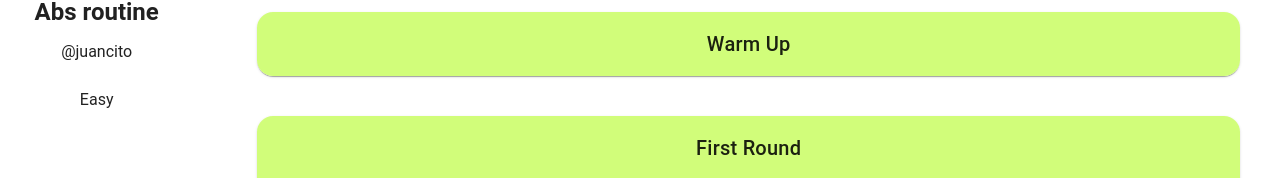
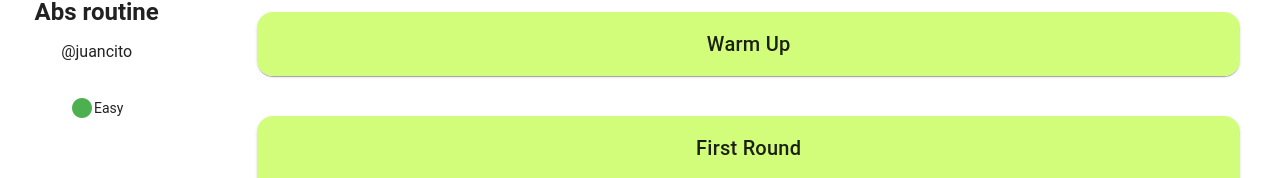
Before and after one commit to magflores/GoGym-web, a Vue app: page /routinedetailed in a window 1280 px wide. Shown: the part 163-341 px from the top of the page. Built offline with nearby package versions, Linux system fonts and the light colour scheme; a web font is replaced by a local one; what vue-resource would draw is missing.

Commit message:
Difficulty indicator

```diff
--- /dev/null
+++ b/src/components/difficultySign.vue
@@ -0,0 +1,28 @@
+<template>
+  <v-chip color="transparent" ripple="false">
+    <v-icon :color="color[diff]">mdi-circle</v-icon> {{ message[diff] }}
+  </v-chip>
+
+</template>
+
+<script>
+export default {
+  name: "difficultySign",
+  props: {
+    diff: {
+      type: Number,
+      required: true
+    }
+  },
+  data() {
+    return {
+      color: ['green', 'orange', 'red'],
+      message: ['Easy', 'Intermediate', 'Hard']
+    }
+  }
+}
+</script>
+
+<style scoped>
+
+</style>
--- a/src/views/ExerciseDetailedView.vue
+++ b/src/views/ExerciseDetailedView.vue
@@ -12,7 +12,7 @@
           <p>{{ exercise.creator }}</p>
         </v-list-item>
         <v-list-item>
-          <p>{{ exercise.difficulty }}</p>
+          <diff-sign :diff="exercise.difficulty"></diff-sign>
         </v-list-item>
         <v-list-item class="mt-auto">
           <v-btn
@@ -54,11 +54,13 @@
 <script>
 import detailedLayout from "@/components/detailedLayout";
 import exerciseStore from "@/store/exercises";
+import difficultySign from "@/components/difficultySign";
 
 export default {
   name: "ExerciseDetailedView",
   components: {
-    DLayout: detailedLayout
+    DLayout: detailedLayout,
+    diffSign: difficultySign
   },
   data() {
     return {
--- a/src/views/RoutineDetailedView.vue
+++ b/src/views/RoutineDetailedView.vue
@@ -12,7 +12,7 @@
           <p>@juancito</p>
         </v-list-item>
         <v-list-item>
-          <p>Easy</p>
+          <diff-sign diff="0"></diff-sign>
         </v-list-item>
         <v-list-item class="mt-auto">
           <v-btn
@@ -73,11 +73,13 @@
 
 <script>
 import detailedLayout from "@/components/detailedLayout";
+import difficultySign from "@/components/difficultySign";
 
 export default {
   name: "RoutineDetailedView",
   components: {
-    DLayout: detailedLayout
+    DLayout: detailedLayout,
+    diffSign: difficultySign
   },
   data() {
     return {
```
